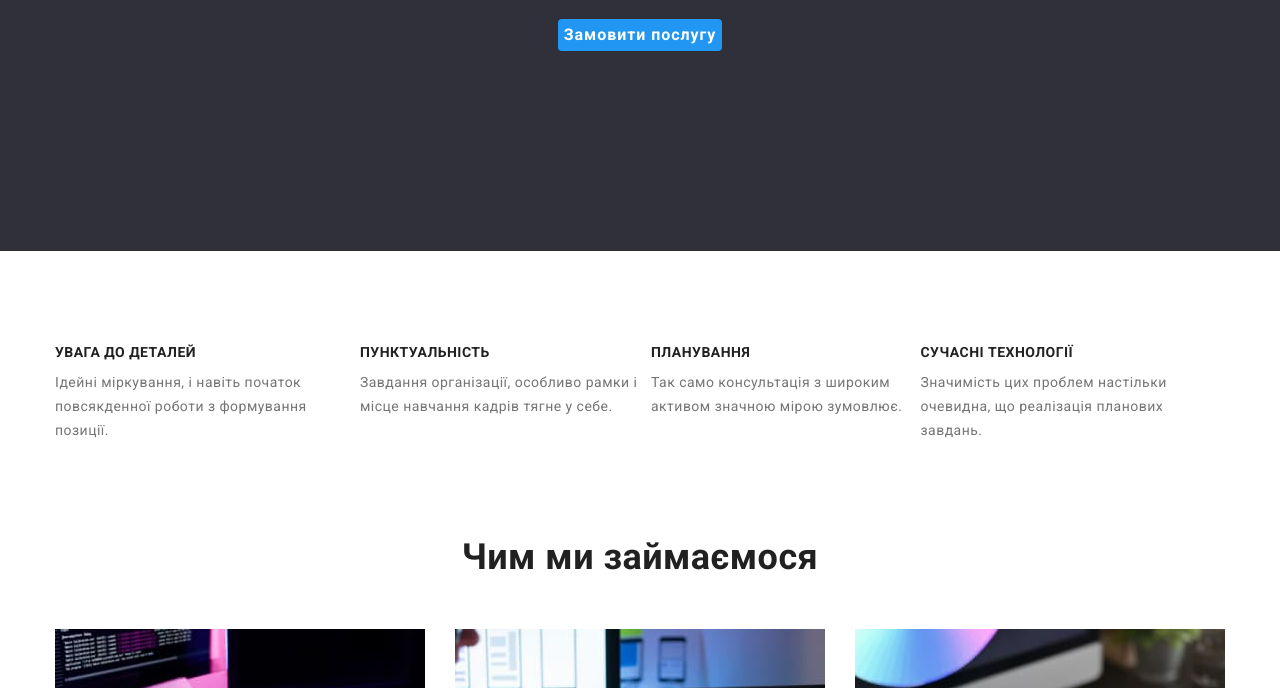
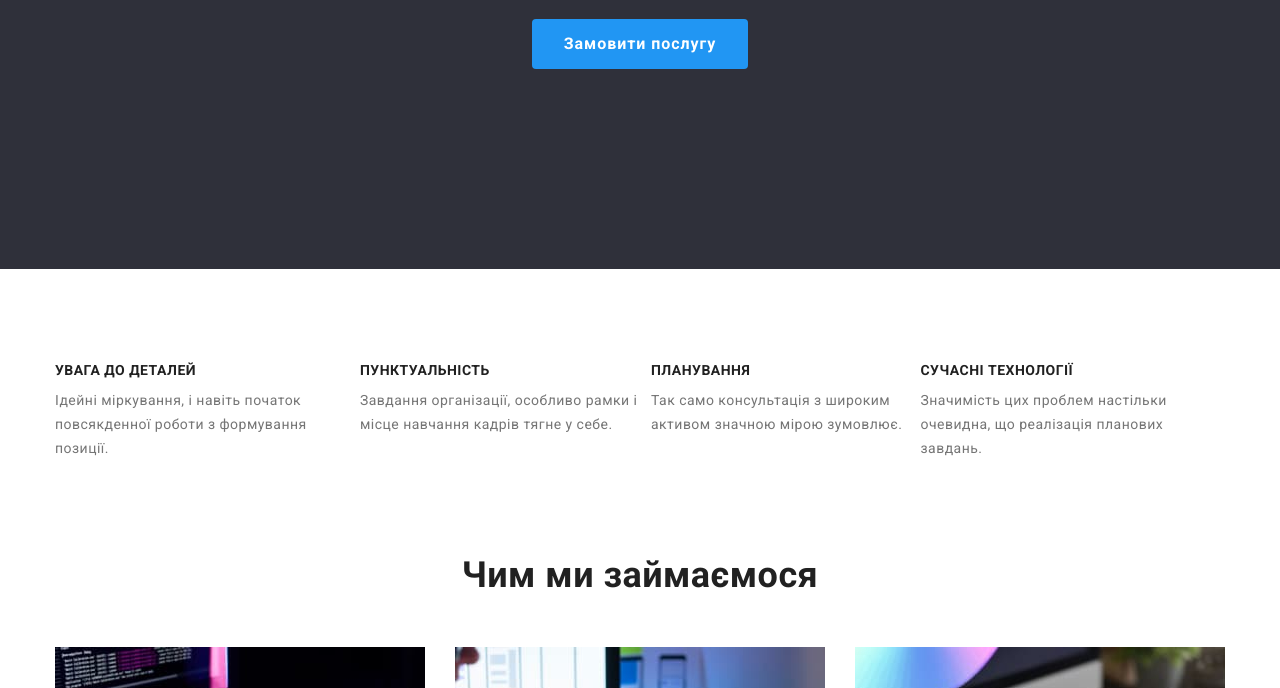
Before and after one commit to Ella-02-07/goit-markup-hw-03, a plain HTML site: page index.html in a window 1280 px wide. Shown: the part 412-1100 px from the top of the page. Drawn offline with nearby package versions, Linux system fonts and the light colour scheme.

Commit message:
Update styles.css

```diff
--- a/css/styles.css
+++ b/css/styles.css
@@ -160,6 +160,7 @@ p {
 
 /* Button hero */
 .button-hero {
+  padding: 10px 32px;
   background-color: var(--accent-color);
   color: var(--element-color);
   border: none;
```
